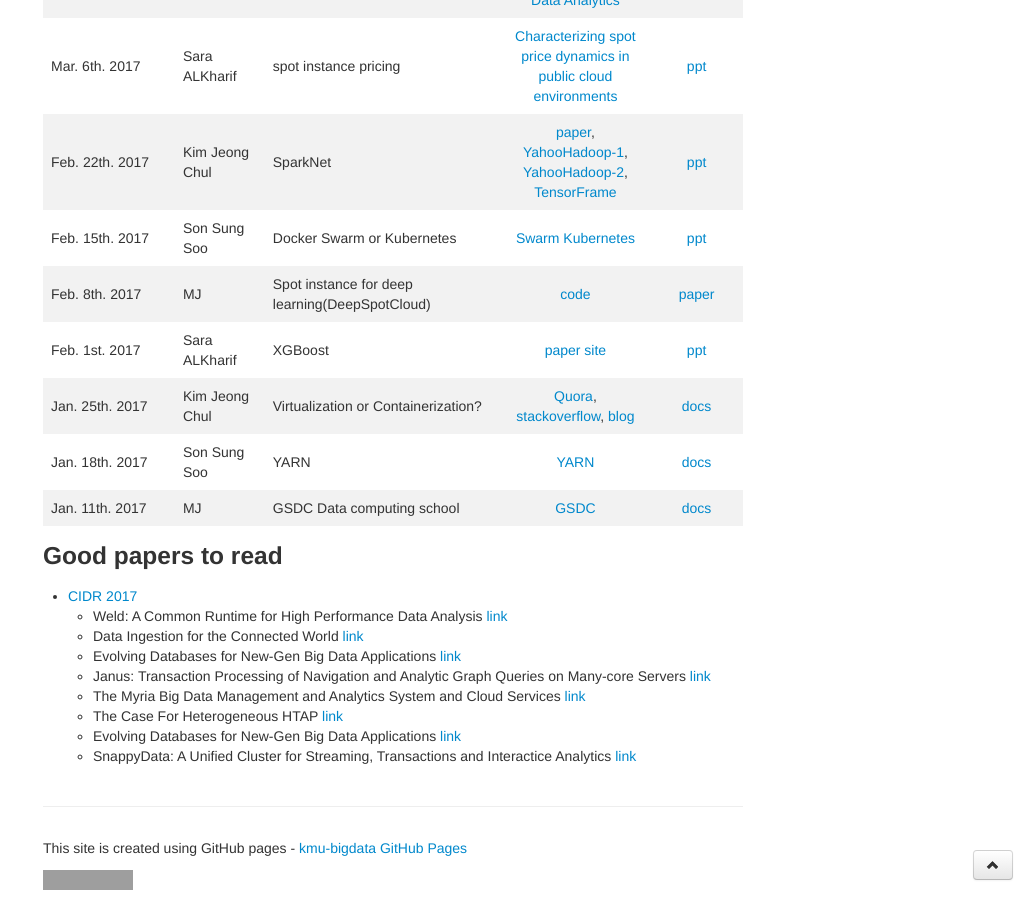
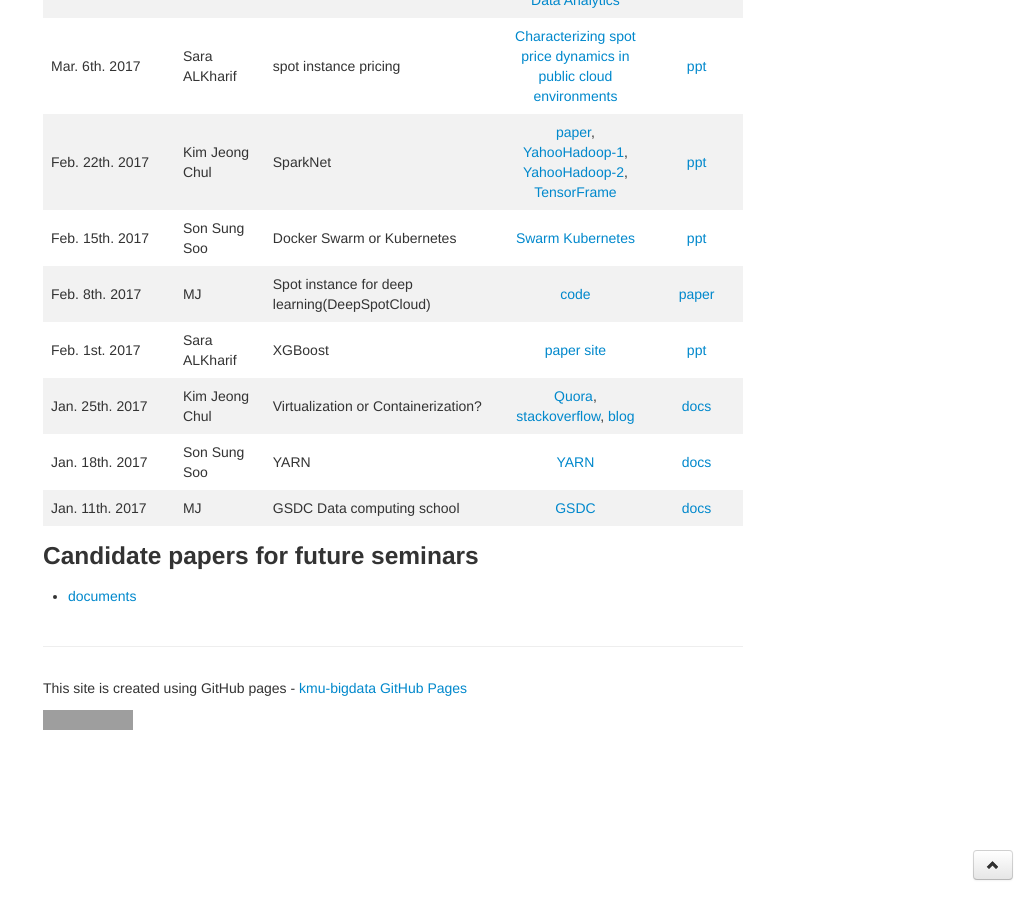
Before and after one commit to ddps-lab/kmu-bigdata.github.io, a Jekyll site: the page built from seminar/index.md, in a window 1280 px wide and 900 px high, scrolled down 2003 px. Shown: the whole window, without its empty margins (247-1280 px from the left). Built offline with Jekyll 4.4.1, drawn with Linux system fonts in a browser that asks for light colours; grey boxes are pictures that could not be loaded.

Commit message:
add seminar paper link

```diff
--- a/seminar/index.md
+++ b/seminar/index.md
@@ -48,14 +48,5 @@
 | Jan. 18th. 2017 | Son Sung Soo | YARN | [YARN](http://dl.acm.org/citation.cfm?id=2523633) | [docs](https://docs.google.com/presentation/d/1MyyGAaSqBr7D90bZ29nryWQmAj_6n4l_bQEc2Ite5VE/edit#slide=id.p4)
 | Jan. 11th. 2017 | MJ | GSDC Data computing school | [GSDC](https://indico.cern.ch/event/577216/) | [docs](https://drive.google.com/drive/folders/0B6kvyWKLPjdFUUJJSDgzempld2M)
 
-### Good papers to read
-
-* [CIDR 2017](http://cidrdb.org/cidr2017/program.html)
-  * Weld: A Common Runtime for High Performance Data Analysis [link](https://cs.stanford.edu/~matei/papers/2017/cidr_weld.pdf)
-  * Data Ingestion for the Connected World [link](http://people.csail.mit.edu/tatbul/publications/sstore_cidr17.pdf)
-  * Evolving Databases for New-Gen Big Data Applications [link](http://cidrdb.org/cidr2017/papers/p123-barber-cidr17.pdf)
-  * Janus: Transaction Processing of Navigation and Analytic Graph Queries on Many-core Servers [link](http://cidrdb.org/cidr2017/papers/p104-kimura-cidr17.pdf)
-  * The Myria Big Data Management and Analytics System and Cloud Services [link](http://cidrdb.org/cidr2017/papers/p37-wang-cidr17.pdf)
-  * The Case For Heterogeneous HTAP [link](http://cidrdb.org/cidr2017/papers/p21-appuswamy-cidr17.pdf)
-  * Evolving Databases for New-Gen Big Data Applications [link](http://cidrdb.org/cidr2017/papers/p123-barber-cidr17.pdf)
-  * SnappyData: A Unified Cluster for Streaming, Transactions and Interactice Analytics [link](http://www.snappydata.io/snappy-industrial)
+### Candidate papers for future seminars
+* [documents](https://docs.google.com/spreadsheets/d/1ghwrNPusrJyge8vvnj9RJavlnqyx7Ukz0D4atg4svYE/edit?usp=sharing)
```
